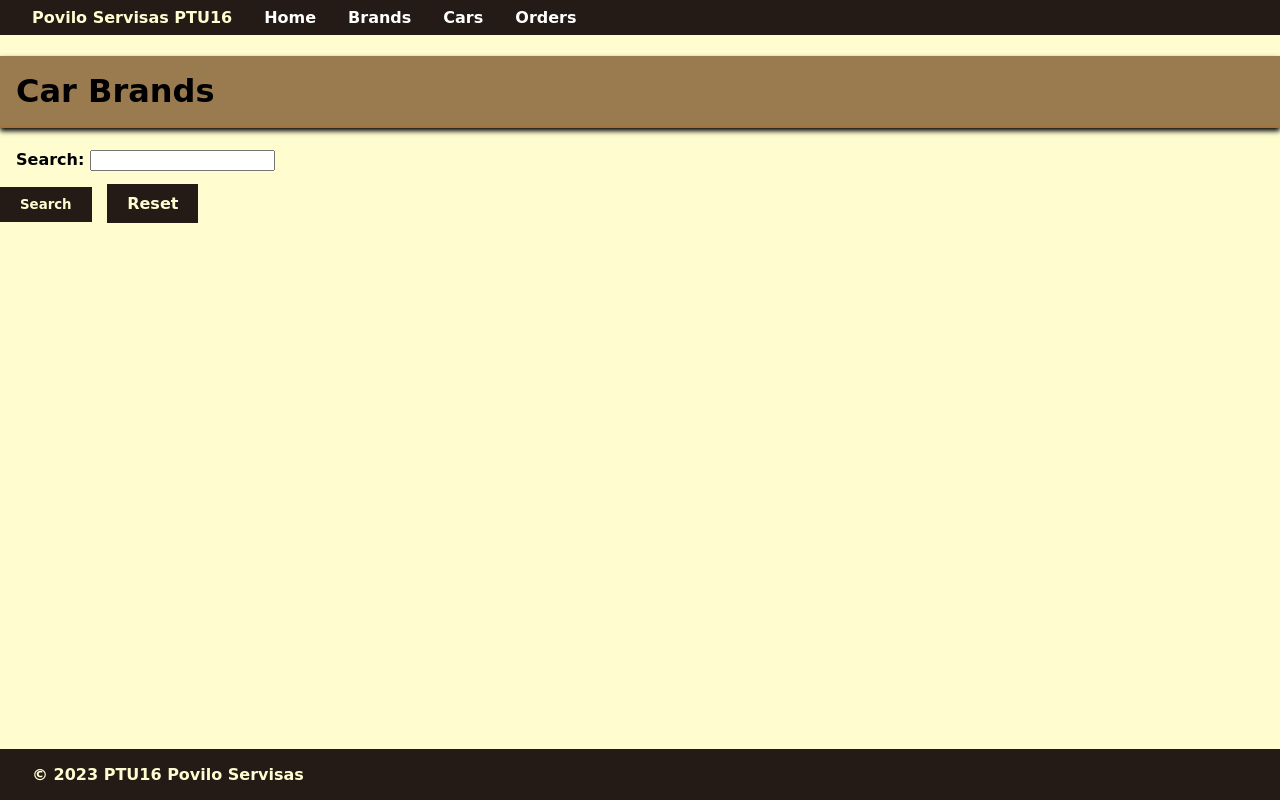
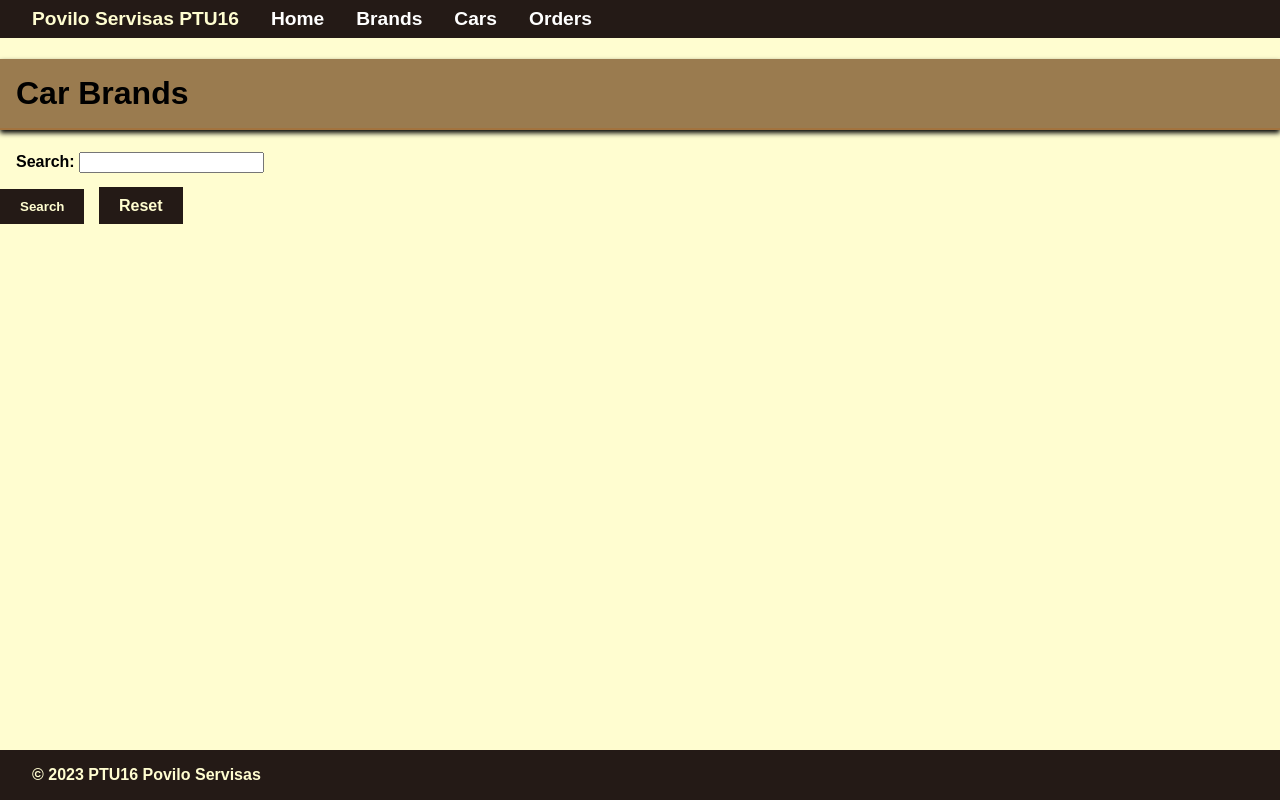
Before and after one commit to povilastsk/ptu16_autoservisas, a Django app: page /brands/ in a window 1280 px wide. Run offline with Django 4.2, Linux system fonts and the light colour scheme; data that the repository does not hold is empty.

Commit message:
style changes

```diff
--- a/povilo_servisas/autoservisas/static/css/base_style.css
+++ b/povilo_servisas/autoservisas/static/css/base_style.css
@@ -1,5 +1,5 @@
 body{
-    font-family: cursive;
+    font-family: sans-serif;
     background-color: #FFFDD0;
     padding: 0; margin: 0;
     display: flex;
@@ -31,6 +31,7 @@ header a:hover{
 }
 header ul.nav{
     display: flex;
+    font-size: larger;
     flex-direction: row;
     list-style-type: none;
     padding-inline-start: 0;
@@ -59,7 +60,7 @@ p {
     cursor: pointer;
     text-decoration: none;
     margin-right: 10px;
-    font-family: cursive;
+    font-family: sans-serif;
     font-weight: bold;
 }
 .search-button:hover,
@@ -87,6 +88,7 @@ ul.cool-list li{
 }
 ul.brand-list a {
     display: inline-block;
+    font-size: larger;
     padding: 0.25rem;
     color: black;
     text-decoration: none;
--- a/povilo_servisas/autoservisas/templates/library/brand_list.html
+++ b/povilo_servisas/autoservisas/templates/library/brand_list.html
@@ -3,7 +3,6 @@
 {% block content %}
 <h1>Car Brands</h1>
 
-<!-- Search Form -->
 <form method="get" action="">
     {{ search_form.as_p }}
     <button type="submit" class="search-button">Search</button>
```
